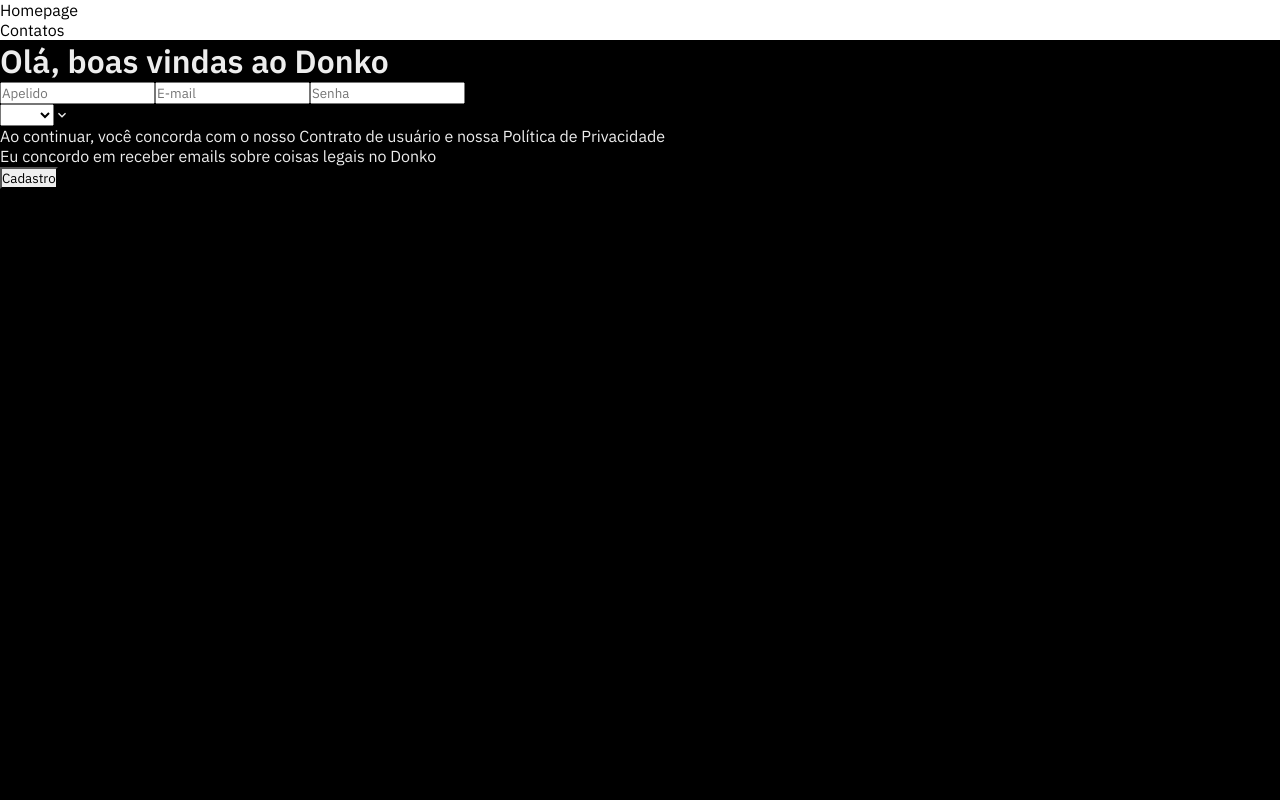
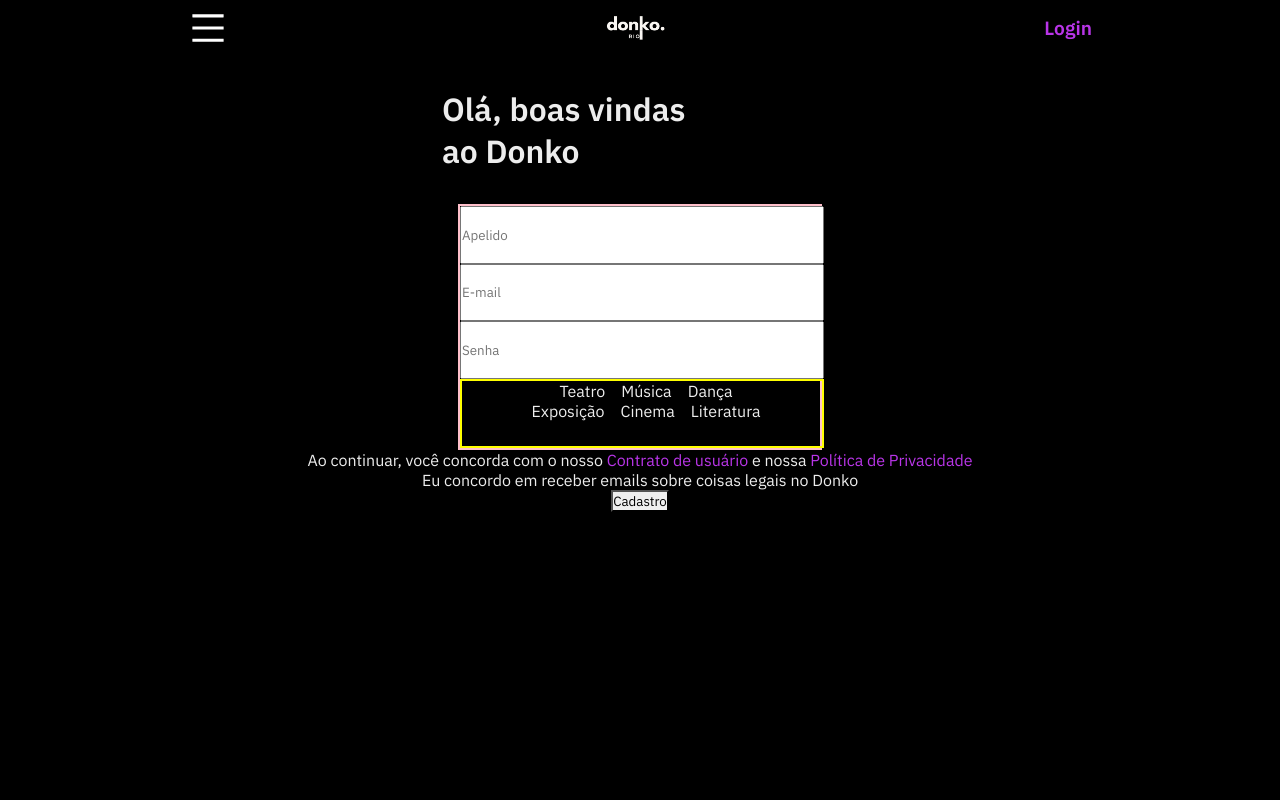
Before and after one commit to SahBianchi/hackrio-front, a React (Create React App) app: page /singup in a window 1280 px wide. Shown: the top 800 px of the page. Built offline with nearby package versions, Linux system fonts and the light colour scheme.

Commit message:
:sparkles: feat: Header crido com sucesso

```diff
--- a/package.json
+++ b/package.json
@@ -6,12 +6,15 @@
     "@chakra-ui/react": "^2.5.3",
     "@emotion/react": "^11.10.6",
     "@emotion/styled": "^11.10.6",
+    "@react-icons/all-files": "^4.1.0",
     "@testing-library/jest-dom": "^5.16.5",
     "@testing-library/react": "^13.4.0",
     "@testing-library/user-event": "^13.5.0",
     "framer-motion": "^10.9.1",
     "react": "^18.2.0",
     "react-dom": "^18.2.0",
+    "react-icon": "^1.0.0",
+    "react-icons": "^4.8.0",
     "react-router-dom": "^6.9.0",
     "react-scripts": "5.0.1",
     "web-vitals": "^2.1.4"
--- a/src/componentes/Navbar/index.js
+++ b/src/componentes/Navbar/index.js
@@ -1,13 +1,17 @@
 import React from 'react'
 import { useNavigate } from 'react-router-dom'
 import { vaParaContatos, vaParaHomepage } from '../../router/Coordinator'
+import '../Navbar/styled.css'
+import logoDonko from '../../assets/logoDonko.png'
+import { AiOutlineMenu } from "react-icons/ai";
 
 export const Navbar = () => {
     const navigate = useNavigate()
   return (
     <header>
-        <p onClick={()=>vaParaHomepage(navigate)}>Homepage</p>
-        <p onClick={()=>vaParaContatos(navigate)}>Contatos</p>
+        <AiOutlineMenu color='white' fontSize="2.5em"/>
+        <img src={logoDonko} alt='Image Logo'/>
+        <p className='purple-text-header' onClick={()=>vaParaHomepage(navigate)}>Login</p>
     </header>
   )
 }
--- a/src/componentes/Navbar/styled.css
+++ b/src/componentes/Navbar/styled.css
@@ -0,0 +1,22 @@
+@media screen and (min-width: 428px){
+    header{
+        /* border: 2px solid white; */
+        background-color: #000000;
+        height: 3.5rem;
+        display: flex;
+        color: #EDEDED;
+        align-items: center;
+    }
+
+    img{
+        width: 4em;
+        height: 4em;
+    }
+
+    .purple-text-header{
+        font-size: 1.2rem;
+        color: #B935E8;
+        font-weight: 700;
+        line-height: 130%;
+    }
+}
--- a/src/pages/Singup/SingupPage.js
+++ b/src/pages/Singup/SingupPage.js
@@ -1,4 +1,4 @@
-import { Button, Input, Select } from '@chakra-ui/react'
+import { Button, Input, Radio, RadioGroup, Select, Stack } from '@chakra-ui/react'
 import React from 'react'
 import { Layout } from '../../componentes/Layout'
 import '../Singup/singup.css'
@@ -7,12 +7,44 @@
   return (
     <Layout>
       <div className='singup-container'>
-        <h1>Olá, boas vindas ao Donko </h1>
-        <Input placeholder='Apelido'></Input>
-        <Input placeholder='E-mail'></Input>
-        <Input placeholder='Senha'></Input>
-        <Select>Interesses</Select>
-        <p>Ao continuar, você concorda com o nosso <span>Contrato de usuário</span> e nossa <span>Política de Privacidade</span> </p>
+        <h1 className='title-donko'>Olá, boas vindas <br /> ao Donko </h1>
+        <div className='input-singup'>
+          <Input
+            placeholder='Apelido'
+            width='22.75rem'
+            height='3.75rem'
+          ></Input>
+          <Input
+            placeholder='E-mail'
+            width='22.75rem'
+            height='3.75rem'
+          ></Input>
+          <Input
+            placeholder='Senha'
+            width='22.75rem'
+            height='3.75rem'
+          ></Input>
+          <RadioGroup
+          border='2px solid yellow'
+          width='22.75rem'
+          height='4.5rem'
+          display='flex'
+          flexDirection='column'
+            >
+            {/* add depois onChange='' value={value} */}
+            <Stack direction='row'>
+              <Radio value='Teatro'>Teatro</Radio>
+              <Radio value='Música'>Música</Radio>
+              <Radio value='Dança'>Dança</Radio>
+            </Stack>
+            <Stack direction='row'>
+              <Radio value='Exposição'>Exposição</Radio>
+              <Radio value='Cinema'>Cinema</Radio>
+              <Radio value='Literatura'>Literatura</Radio>
+            </Stack>
+          </RadioGroup>
+        </div>
+        <p>Ao continuar, você concorda com o nosso <span className='purple-text'>Contrato de usuário</span> e nossa <span className='purple-text'>Política de Privacidade</span> </p>
         <div className='quadradinhoSelect'></div>
         <p>Eu concordo em receber emails sobre coisas legais no Donko</p>
         <Button>Cadastro </Button>
--- a/src/pages/Singup/singup.css
+++ b/src/pages/Singup/singup.css
@@ -4,5 +4,25 @@
         background-color: #000000;
         min-height: 926px;
         color: #EDEDED;
+        display: flex;
+        flex-direction: column;
+    }
+
+    .purple-text{
+        color: #B935E8;
+    }
+
+    .title-donko{
+        /* border: 2px solid green; */
+        padding: 2rem 1rem;
+        width: 26.76rem;
+    }
+
+    .input-singup{
+        border: 2px solid pink;
+        display: flex;
+        flex-direction: column;
+        width: 22.75rem;
+        height: 15.38rem;
     }
 }
```
Also changed, not shown: src/assets/logoDonko.png (added), 1 other file (tests, documents, lock files or other folders).
